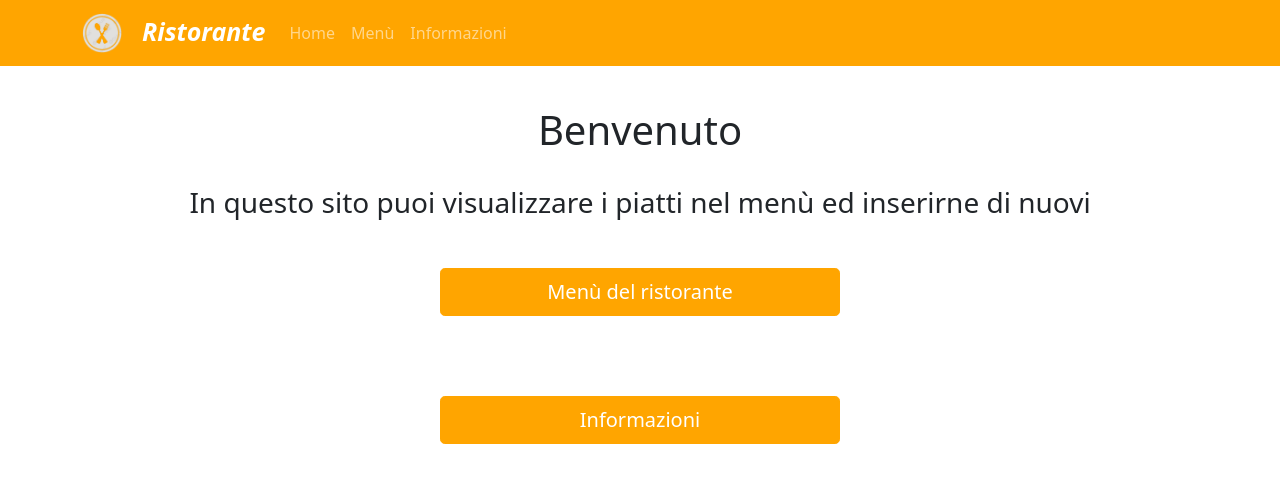
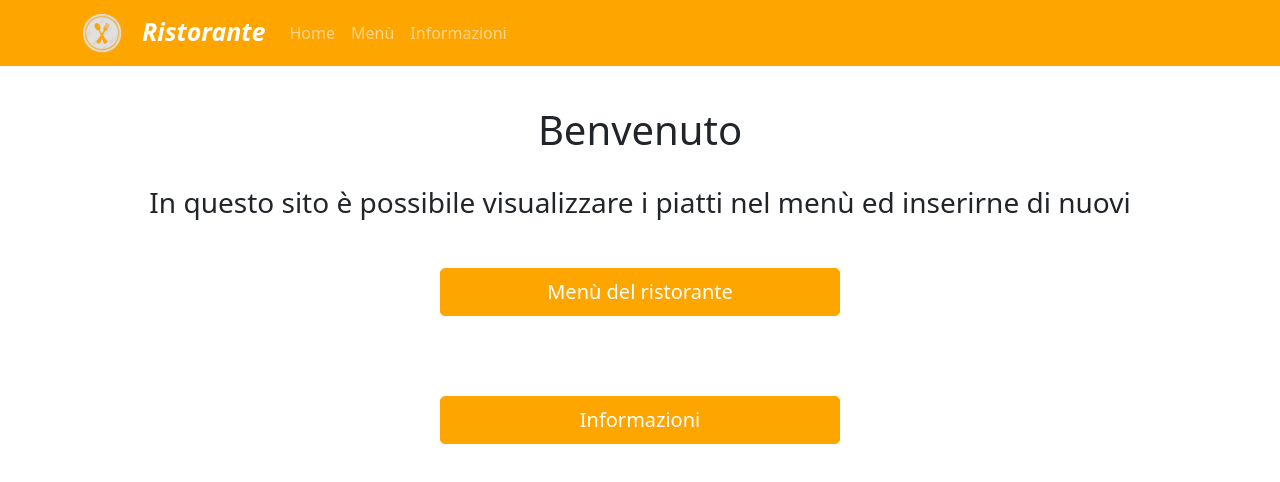
Before and after one commit to glg-23/DXC-PIP_Ristorante-react, a React (Create React App) app in the folder react-flux-app/: page / in a window 1280 px wide. Shown: the top 482 px of the page. Built offline with nearby package versions, Linux system fonts and the light colour scheme.

Commit message:
modifica testo home

```diff
--- a/react-flux-app/src/component/homePage/HomePage.js
+++ b/react-flux-app/src/component/homePage/HomePage.js
@@ -10,7 +10,7 @@ class HomePage extends React.Component {
 
                 <h1>Benvenuto</h1>
                 <br />
-                <h3>In questo sito puoi visualizzare i piatti nel menù ed inserirne di nuovi</h3>
+                <h3>In questo sito è possibile visualizzare i piatti nel menù ed inserirne di nuovi</h3>
 
                 <div>
                     <Bottone
```
